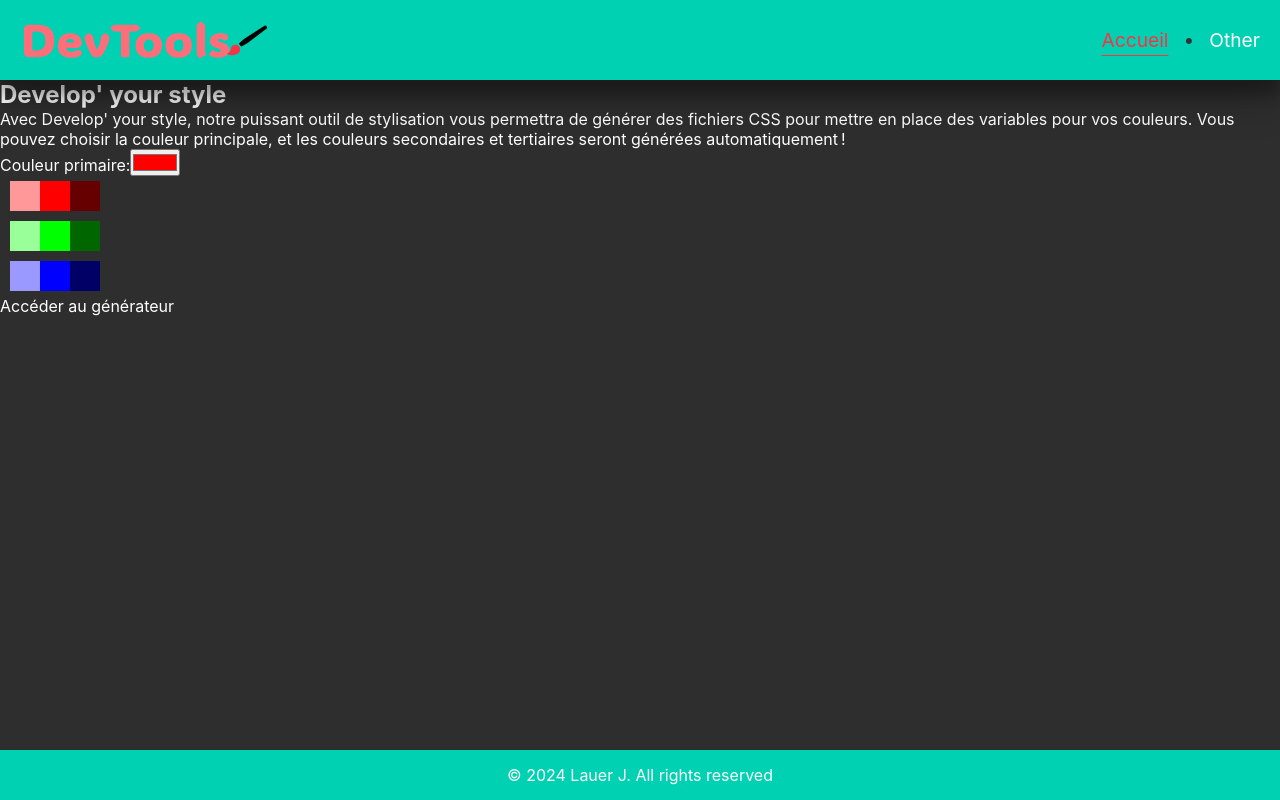
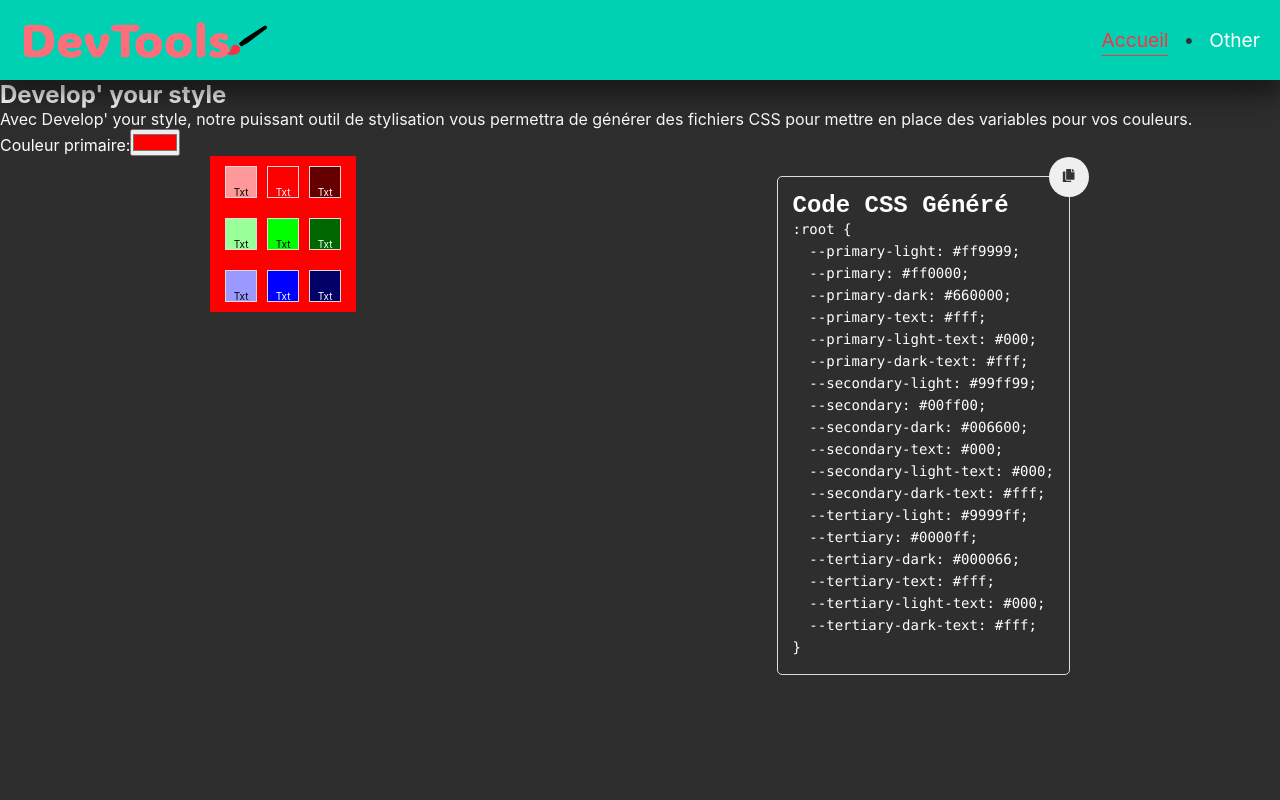
Before and after one commit to LauerJonathan/devtools, a React (Create React App) app: page / in a window 1280 px wide. Shown: the top 800 px of the page. Built offline with nearby package versions, Linux system fonts and the light colour scheme.

Commit message:
30112024--1919

```diff
--- a/package.json
+++ b/package.json
@@ -10,6 +10,7 @@
     "npm": "^10.9.1",
     "react": "^18.3.1",
     "react-dom": "^18.3.1",
+    "react-icons": "^5.3.0",
     "react-router-dom": "^7.0.1",
     "react-scripts": "5.0.1",
     "tinycolor2": "^1.6.0",
--- a/src/components/presentationHome/index.css
+++ b/src/components/presentationHome/index.css
@@ -1,7 +1,20 @@
+main {
+  padding-bottom: 200px !important;
+}
+
+.containerEx {
+  display: flex;
+  justify-content: space-around;
+  align-items: flex-start;
+}
+
 .developUStyle ul {
+  display: block;
+  width: max-content !important;
   list-style-type: none;
   gap: 10px;
   width: max-content;
+  background-color: red;
 }
 
 .developUStyle ul li {
@@ -16,3 +29,50 @@
   height: 30px !important;
   background-color: red;
 }
+
+.colorPalette {
+  display: flex;
+  flex-wrap: wrap;
+  list-style: none;
+  padding: 0;
+}
+
+.colorCase {
+  width: 90px;
+  height: 50px;
+  margin: 5px;
+  border: 1px solid #ddd;
+  display: inline-block;
+  text-align: center;
+  line-height: 50px;
+  font-size: 10px;
+  cursor: pointer;
+}
+
+.codeBlock {
+  position: relative;
+  width: max-content;
+  margin-top: 20px;
+  padding: 15px;
+  /*background: #f4f4f4;*/
+  border: 1px solid #ddd;
+  border-radius: 5px;
+  font-family: "Courier New", Courier, monospace;
+  color: #333333;
+}
+
+pre {
+  margin: 0;
+  font-size: 14px;
+  line-height: 1.5;
+}
+
+.copyBtn {
+  width: 40px;
+  height: 40px;
+  border-radius: 20px;
+  border: none;
+  position: absolute;
+  top: -20px;
+  right: -20px;
+}
--- a/src/components/presentationHome/index.jsx
+++ b/src/components/presentationHome/index.jsx
@@ -1,27 +1,26 @@
 import { useState, useMemo } from "react";
-import tinycolor from "tinycolor2"; // Import de la bibliothèque
-import "./index.css"; // Ajoutez vos styles CSS ici
+import tinycolor from "tinycolor2";
+import "./index.css";
+
+import { FaCopy } from "react-icons/fa";
 
 const PresentationHome = () => {
   const [primaryColor, setPrimaryColor] = useState("#ff0000"); // Couleur primaire par défaut
+  const [copySuccess, setCopySuccess] = useState(false); // État pour afficher un message de succès
 
-  // Calcul des couleurs en fonction de la couleur primaire
+  // Calcul des couleurs
   const colors = useMemo(() => {
     const primary = tinycolor(primaryColor);
-
-    // Calcul des couleurs secondaires et tertiaires
     const secondary = primary.clone().spin(120).saturate(20).toHexString();
     const tertiary = primary.clone().spin(240).saturate(20).toHexString();
 
-    // Création des nuances
     const primaryLight = primary.clone().lighten(30).toHexString();
     const primaryDark = primary.clone().darken(30).toHexString();
-
     const secondaryLight = tinycolor(secondary).lighten(30).toHexString();
     const secondaryDark = tinycolor(secondary).darken(30).toHexString();
-
     const tertiaryLight = tinycolor(tertiary).lighten(30).toHexString();
     const tertiaryDark = tinycolor(tertiary).darken(30).toHexString();
+
     return {
       primary: {
         primaryLight,
@@ -39,16 +38,60 @@ const PresentationHome = () => {
         tertiaryDark,
       },
     };
-  }, [primaryColor]); // Ne recalculer que si la couleur primaire change
+  }, [primaryColor]);
 
-  // Détermine la couleur du texte en fonction de la luminosité de l'arrière-plan
   const getTextColor = (bgColor) => {
     return tinycolor(bgColor).isLight() ? "#000" : "#fff";
   };
 
-  // Fonction pour gérer le changement de la couleur primaire
   const handleColorChange = (event) => {
     setPrimaryColor(event.target.value);
+  };
+
+  // Générer le CSS sous forme de texte
+  const generateCssVariables = () => {
+    const cssLines = [
+      ":root {",
+      `  --primary-light: ${colors.primary.primaryLight};`,
+      `  --primary: ${colors.primary.primary};`,
+      `  --primary-dark: ${colors.primary.primaryDark};`,
+      `  --primary-text: ${getTextColor(colors.primary.primary)};`,
+      `  --primary-light-text: ${getTextColor(colors.primary.primaryLight)};`,
+      `  --primary-dark-text: ${getTextColor(colors.primary.primaryDark)};`,
+      `  --secondary-light: ${colors.secondary.secondaryLight};`,
+      `  --secondary: ${colors.secondary.secondary};`,
+      `  --secondary-dark: ${colors.secondary.secondaryDark};`,
+      `  --secondary-text: ${getTextColor(colors.secondary.secondary)};`,
+      `  --secondary-light-text: ${getTextColor(
+        colors.secondary.secondaryLight
+      )};`,
+      `  --secondary-dark-text: ${getTextColor(
+        colors.secondary.secondaryDark
+      )};`,
+      `  --tertiary-light: ${colors.tertiary.tertiaryLight};`,
+      `  --tertiary: ${colors.tertiary.tertiary};`,
+      `  --tertiary-dark: ${colors.tertiary.tertiaryDark};`,
+      `  --tertiary-text: ${getTextColor(colors.tertiary.tertiary)};`,
+      `  --tertiary-light-text: ${getTextColor(
+        colors.tertiary.tertiaryLight
+      )};`,
+      `  --tertiary-dark-text: ${getTextColor(colors.tertiary.tertiaryDark)};`,
+      "}",
+    ];
+    return cssLines.join("\n");
+  };
+
+  const copyToClipboard = () => {
+    const cssText = generateCssVariables();
+    navigator.clipboard
+      .writeText(cssText)
+      .then(() => {
+        setCopySuccess(true);
+        setTimeout(() => setCopySuccess(false), 2000); // Réinitialise après 2 secondes
+      })
+      .catch((err) => {
+        console.error("Erreur lors de la copie :", err);
+      });
   };
 
   return (
@@ -57,10 +100,8 @@ const PresentationHome = () => {
       <p>
         Avec Develop' your style, notre puissant outil de stylisation vous
         permettra de générer des fichiers CSS pour mettre en place des variables
-        pour vos couleurs. Vous pouvez choisir la couleur principale, et les
-        couleurs secondaires et tertiaires seront générées automatiquement !
+        pour vos couleurs.
       </p>
-
       <div>
         <label>
           Couleur primaire:
@@ -72,20 +113,23 @@ const PresentationHome = () => {
         </label>
       </div>
 
-      <ul>
+      <div className="containerEx">
+        <ul className="colorPalette">
           {Object.entries(colors).map(([key, value]) => {
             return (
               <li key={key}>
-              {Object.entries(value).map(([key, value]) => {
+                {Object.entries(value).map(([subKey, colorValue]) => {
                   return (
                     <span
                       className="colorCase"
-                    key={key}
+                      key={subKey}
                       style={{
-                      backgroundColor: value,
-                      color: getTextColor(value),
+                        backgroundColor: colorValue,
+                        color: getTextColor(colorValue),
                       }}
-                    title={value}></span>
+                      title={colorValue}>
+                      Txt
+                    </span>
                   );
                 })}
               </li>
@@ -93,21 +137,17 @@ const PresentationHome = () => {
           })}
         </ul>
 
-      {/*<ul>
-        {Object.entries(colors).map(([key, value]) => (
-          <li
-            key={key}
-            className={key}
-            style={{
-              backgroundColor: value,
-              color: getTextColor(value), // Contraste du texte
-            }}>
-            --{key}: <span>{value}</span>
-          </li>
-        ))}
-      </ul> */}
-
-      <a href="#">Accéder au générateur</a>
+        <div className="codeBlock">
+          <h2>Code CSS Généré</h2>
+          <pre>
+            <code>{generateCssVariables()}</code>
+          </pre>
+          <button onClick={copyToClipboard} className="copyBtn">
+            <FaCopy fill="#333333" />
+          </button>
+          {copySuccess && <p style={{ color: "green" }}>Copié avec succès !</p>}
+        </div>
+      </div>
     </section>
   );
 };
```
Also changed, not shown: 1 other file (tests, documents, lock files or other folders). Lines whose indentation alone changed are shown as unchanged.
